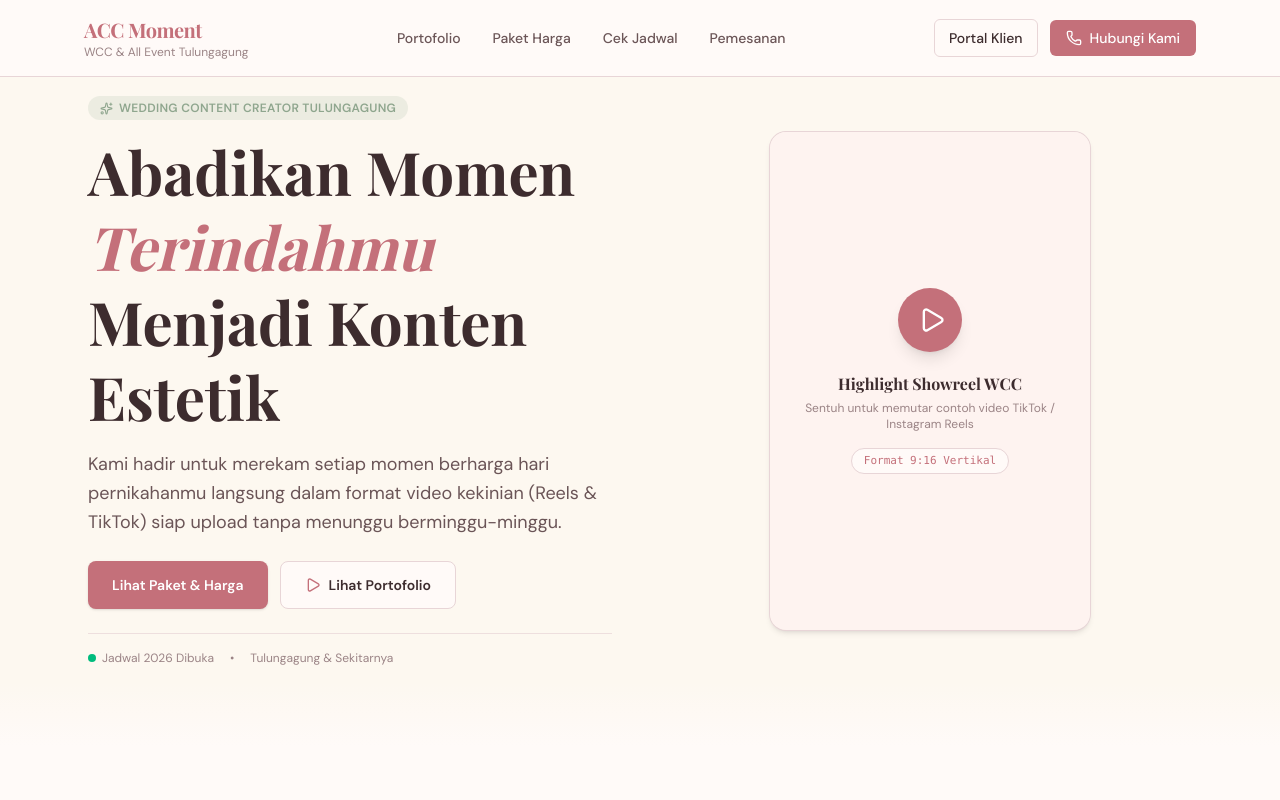
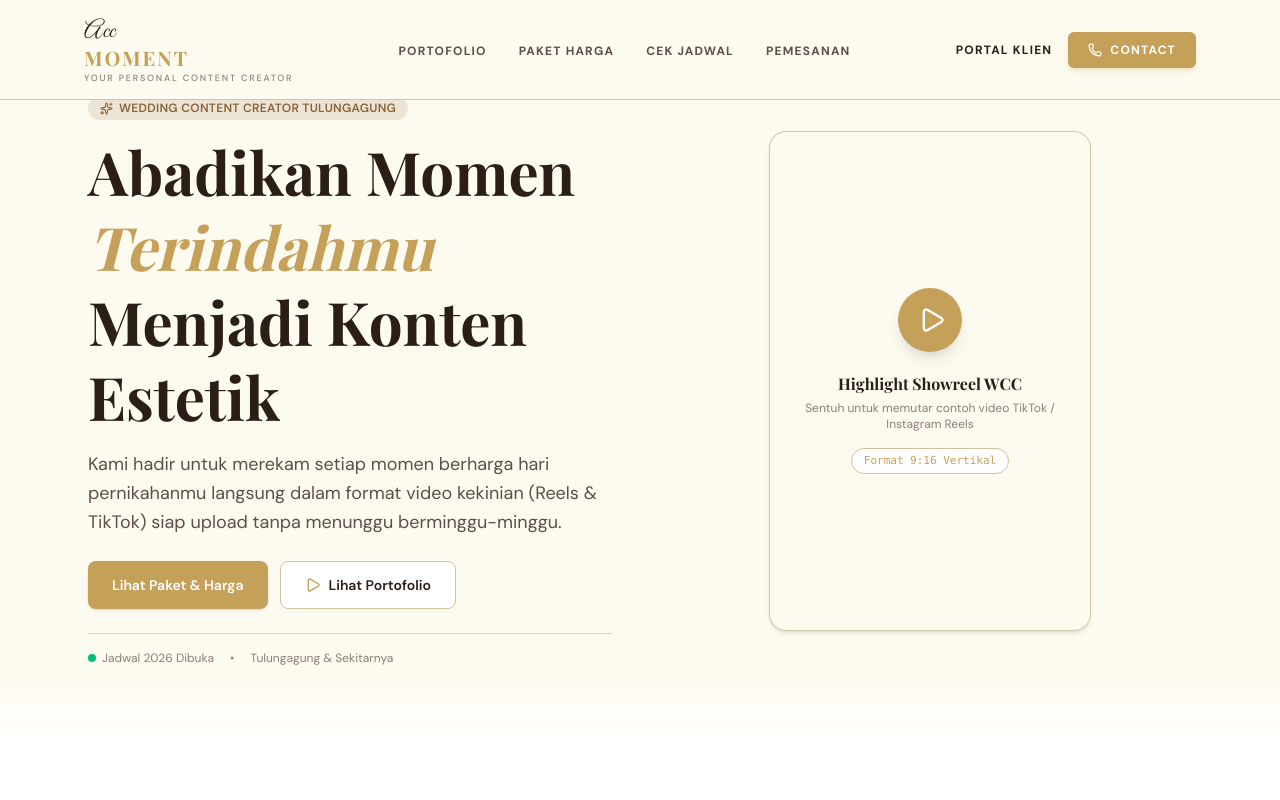
Before and after one commit to NurAlfanNova22/acc-moment-wcc, a Next.js app: page / in a window 1280 px wide. Shown: the top 800 px of the page. Built offline with nearby package versions, Linux system fonts and the light colour scheme; a web font is replaced by a local one.

Commit message:
style: major revision to Elegant Gold and Deep Brown theme

```diff
--- a/src/app/globals.css
+++ b/src/app/globals.css
@@ -1,19 +1,20 @@
 @import "tailwindcss";
 
 @theme inline {
-  --color-primary: #C4707A;
-  --color-primary-light: #E8B4B8;
-  --color-primary-pale: #FFF0F1;
-  --color-secondary: #8FA68E;
-  --color-cream: #FDF8F0;
-  --color-text-dark: #3D2C2E;
-  --color-text-medium: #6B5557;
-  --color-text-light: #9B8486;
-  --color-warm-white: #FFFAF8;
-  --color-border: #E8D5D7;
+  --color-primary: #C5A059;
+  --color-primary-light: #E5D5B0;
+  --color-primary-pale: #FDFBF0;
+  --color-secondary: #8C6239;
+  --color-cream: #FDFBF0;
+  --color-text-dark: #2A1E17;
+  --color-text-medium: #5D4F45;
+  --color-text-light: #8E7F75;
+  --color-warm-white: #FFFFFF;
+  --color-border: #D4C3A3;
 
   --font-heading: "Playfair Display", serif;
   --font-body: "DM Sans", sans-serif;
+  --font-cursive: "Great Vibes", cursive;
 }
 
 *,
@@ -29,7 +30,7 @@ html {
 body {
   font-family: var(--font-body);
   color: var(--color-text-dark);
-  background-color: var(--color-warm-white);
+  background-color: var(--color-cream);
   -webkit-font-smoothing: antialiased;
   -moz-osx-font-smoothing: grayscale;
 }
@@ -52,7 +53,7 @@ a, button, summary, select, label[for],
   }
 }
 
-/* Utility hide scrollbar untuk tab/filter horizontal di mobile */
+/* Utility hide scrollbar */
 .no-scrollbar::-webkit-scrollbar {
   display: none;
 }
--- a/src/app/layout.tsx
+++ b/src/app/layout.tsx
@@ -1,5 +1,5 @@
 import type { Metadata } from "next";
-import { Playfair_Display, DM_Sans } from "next/font/google";
+import { Playfair_Display, DM_Sans, Great_Vibes } from "next/font/google";
 import "./globals.css";
 
 const playfair = Playfair_Display({
@@ -14,17 +14,27 @@ const dmSans = DM_Sans({
   display: "swap",
 });
 
+const greatVibes = Great_Vibes({
+  subsets: ["latin"],
+  weight: "400",
+  variable: "--font-cursive",
+  display: "swap",
+});
+
 export const metadata: Metadata = {
   title: "ACC Moment | Wedding Content Creator Tulungagung",
   description:
-    "Wedding Content Creator & All Event di Tulungagung dan sekitarnya. Abadikan momen spesialmu dengan konten pernikahan berkualitas.",
+    "Your personal content creator. Wedding & All Event di Tulungagung dan sekitarnya.",
 };
 
 export default async function RootLayout(props: LayoutProps<"/">) {
   const { children } = props;
 
   return (
-    <html lang="id" className={`${playfair.variable} ${dmSans.variable}`}>
+    <html
+      lang="id"
+      className={`${playfair.variable} ${dmSans.variable} ${greatVibes.variable}`}
+    >
       <body>{children}</body>
     </html>
   );
--- a/src/components/Navbar.tsx
+++ b/src/components/Navbar.tsx
@@ -15,26 +15,29 @@ export default function Navbar() {
   const [mobileOpen, setMobileOpen] = useState(false);
 
   return (
-    <header className="fixed top-0 left-0 right-0 z-50 bg-warm-white/95 border-b border-border backdrop-blur-sm">
+    <header className="fixed top-0 left-0 right-0 z-50 bg-cream/95 border-b border-border backdrop-blur-sm">
       <nav
-        className="mx-auto flex max-w-6xl items-center justify-between px-5 py-4"
+        className="mx-auto flex max-w-6xl items-center justify-between px-5 py-3 sm:py-4"
         aria-label="Navigasi utama"
       >
-        <Link href="/" className="flex flex-col leading-tight">
-          <span className="font-heading text-xl font-bold text-primary tracking-tight">
-            ACC Moment
+        <Link href="/" className="group flex flex-col leading-none">
+          <span className="font-cursive text-2xl text-text-dark group-hover:text-primary transition-colors">
+            Acc
           </span>
-          <span className="text-xs text-text-light">
-            WCC & All Event Tulungagung
+          <span className="font-heading text-xl font-bold tracking-widest text-primary -mt-1 uppercase">
+            Moment
+          </span>
+          <span className="text-[9px] font-medium tracking-[0.2em] text-text-light uppercase mt-0.5">
+            Your personal content creator
           </span>
         </Link>
 
-        <ul className="hidden items-center gap-8 md:flex">
+        <ul className="hidden items-center gap-8 lg:flex">
           {NAV_LINKS.map((link) => (
             <li key={link.href}>
               <a
                 href={link.href}
-                className="text-sm font-medium text-text-medium transition-colors hover:text-primary"
+                className="text-xs font-bold tracking-widest text-text-medium uppercase transition-colors hover:text-primary"
               >
                 {link.label}
               </a>
@@ -42,10 +45,10 @@ export default function Navbar() {
           ))}
         </ul>
 
-        <div className="hidden md:flex md:items-center md:gap-3">
+        <div className="hidden md:flex md:items-center md:gap-4">
           <Link
             href="/client/login"
-            className="rounded-md border border-border px-3.5 py-2 text-sm font-medium text-text-dark transition-colors hover:bg-primary-pale hover:text-primary"
+            className="text-xs font-bold tracking-widest text-text-dark uppercase hover:text-primary transition-colors"
           >
             Portal Klien
           </Link>
@@ -53,24 +56,25 @@ export default function Navbar() {
             href="https://wa.me/6281234567890"
             target="_blank"
             rel="noopener noreferrer"
-            className="inline-flex items-center gap-2 rounded-md bg-primary px-4 py-2 text-sm font-medium text-white transition-colors hover:bg-primary/90 active:bg-primary/80"
+            className="inline-flex items-center gap-2 rounded-md bg-primary px-5 py-2.5 text-xs font-bold tracking-widest text-white uppercase transition-all hover:bg-secondary active:scale-95 shadow-md shadow-primary/20"
           >
-            <Phone size={16} aria-hidden="true" />
-            Hubungi Kami
+            <Phone size={14} aria-hidden="true" />
+            Contact
           </a>
         </div>
 
-        <div className="flex items-center gap-2 md:hidden">
+        {/* Mobile Controls */}
+        <div className="flex items-center gap-2 lg:hidden">
           <Link
             href="/client/login"
-            className="rounded-md border border-border bg-warm-white px-2.5 py-2 text-xs font-medium text-text-dark transition-colors active:bg-primary-pale min-h-[44px] flex items-center"
+            className="rounded border border-border bg-warm-white px-3 py-2 text-[10px] font-bold tracking-widest text-text-dark uppercase transition-colors active:bg-primary-pale min-h-[40px] flex items-center"
           >
-            Portal Klien
+            Portal
           </Link>
 
           <button
             type="button"
-            className="flex min-h-[44px] min-w-[44px] items-center justify-center rounded-md p-2 text-text-dark transition-colors active:bg-primary-pale"
+            className="flex min-h-[40px] min-w-[40px] items-center justify-center rounded-md p-2 text-text-dark transition-colors active:bg-primary-pale"
             onClick={() => setMobileOpen(!mobileOpen)}
             aria-expanded={mobileOpen}
             aria-controls="mobile-nav"
@@ -85,10 +89,11 @@ export default function Navbar() {
         </div>
       </nav>
 
+      {/* Mobile Menu */}
       {mobileOpen && (
         <div
           id="mobile-nav"
-          className="border-t border-border bg-warm-white px-5 py-4 md:hidden"
+          className="border-t border-border bg-cream px-5 py-6 lg:hidden shadow-xl"
           role="navigation"
           aria-label="Menu mobile"
         >
@@ -97,7 +102,7 @@ export default function Navbar() {
               <li key={link.href}>
                 <a
                   href={link.href}
-                  className="block rounded-md px-3 py-3 text-base font-medium text-text-dark transition-colors hover:bg-primary-pale hover:text-primary"
+                  className="block rounded-lg px-4 py-4 text-sm font-bold tracking-widest text-text-dark uppercase transition-colors hover:bg-primary-pale hover:text-primary active:bg-primary-pale"
                   onClick={() => setMobileOpen(false)}
                 >
                   {link.label}
@@ -105,21 +110,21 @@ export default function Navbar() {
               </li>
             ))}
           </ul>
-          <div className="mt-3 flex flex-col gap-2 border-t border-border pt-3">
+          <div className="mt-4 flex flex-col gap-3 border-t border-border pt-5">
             <Link
               href="/client/login"
-              className="flex w-full items-center justify-center rounded-md border border-border px-4 py-2.5 text-sm font-medium text-text-dark transition-colors hover:bg-primary-pale hover:text-primary"
+              className="flex w-full items-center justify-center rounded-lg border border-border bg-warm-white px-4 py-3.5 text-xs font-bold tracking-widest text-text-dark uppercase transition-colors active:bg-primary-pale"
               onClick={() => setMobileOpen(false)}
             >
-              Portal Klien (Akses Video & Revisi)
+              Portal Klien (Akses Video)
             </Link>
             <a
               href="https://wa.me/6281234567890"
               target="_blank"
               rel="noopener noreferrer"
-              className="flex w-full items-center justify-center gap-2 rounded-md bg-primary px-4 py-3 text-base font-medium text-white transition-colors hover:bg-primary/90 active:bg-primary/80"
+              className="flex w-full items-center justify-center gap-2 rounded-lg bg-primary px-4 py-3.5 text-xs font-bold tracking-widest text-white uppercase transition-all shadow-lg shadow-primary/20 active:bg-secondary"
             >
-              <Phone size={18} aria-hidden="true" />
+              <Phone size={16} aria-hidden="true" />
               Hubungi via WhatsApp
             </a>
           </div>
```
